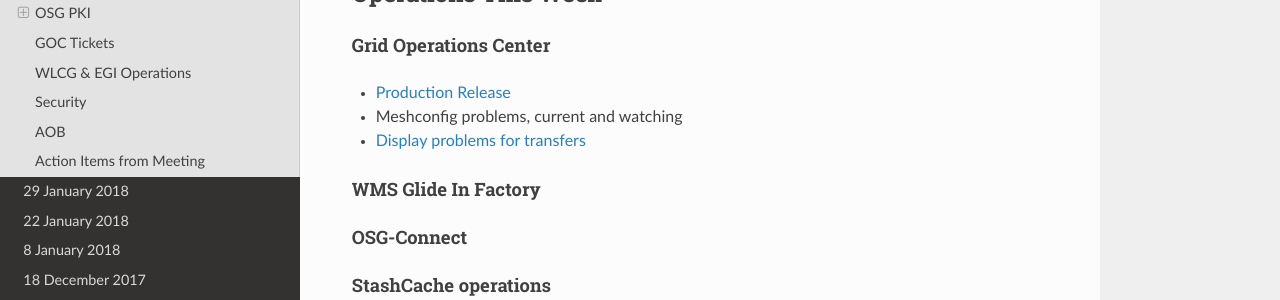
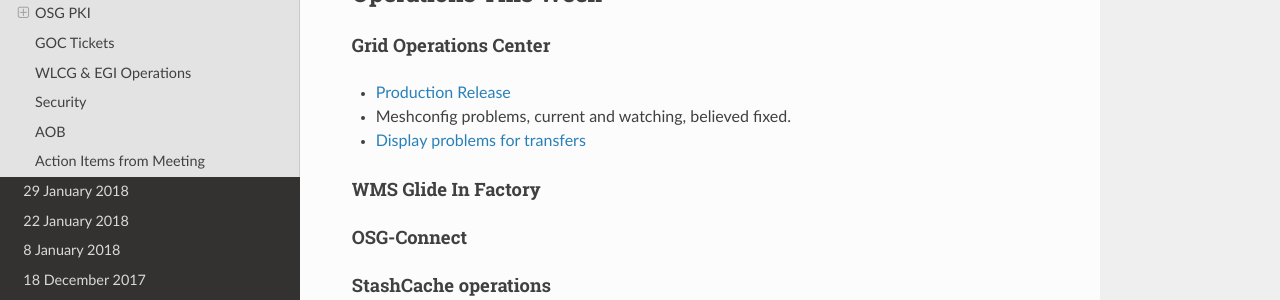
Before and after one commit to osg-htc/operations, an MkDocs documentation site: the page built from docs/WeeklyMinutes/05Feb2018.md, in a window 1280 px wide and 900 px high, scrolled down 936 px. Shown: the part 151-451 px from the top of the window. Built offline with MkDocs 1.6.1, drawn with Linux system fonts in a browser that asks for light colours; nearby versions of some CDN libraries; old or Windows-style settings are respelled for this version of MkDocs.

Commit message:
Update 05Feb2018.md

```diff
--- a/docs/WeeklyMinutes/05Feb2018.md
+++ b/docs/WeeklyMinutes/05Feb2018.md
@@ -36,7 +36,7 @@
 
 #### Grid Operations Center
    * [Production Release](http://osggoc.blogspot.com/2018/01/operations-service-update-tuesday_30.html)
-   * Meshconfig problems, current and watching
+   * Meshconfig problems, current and watching, believed fixed.
    * [Display problems for transfers](https://ticket.grid.iu.edu/35731)
 
 #### WMS Glide In Factory
```
